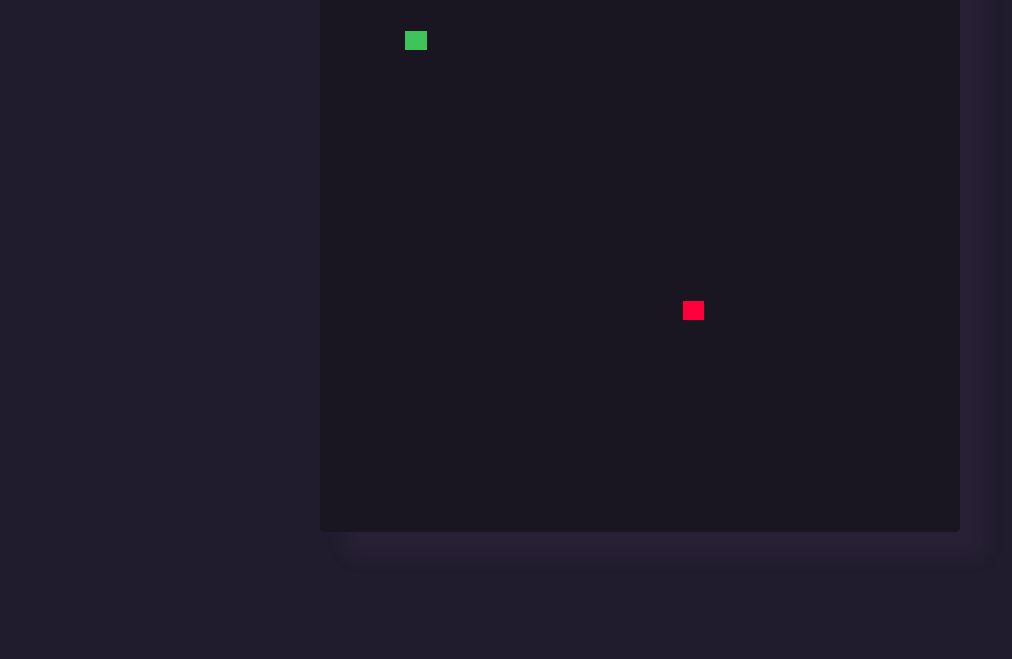
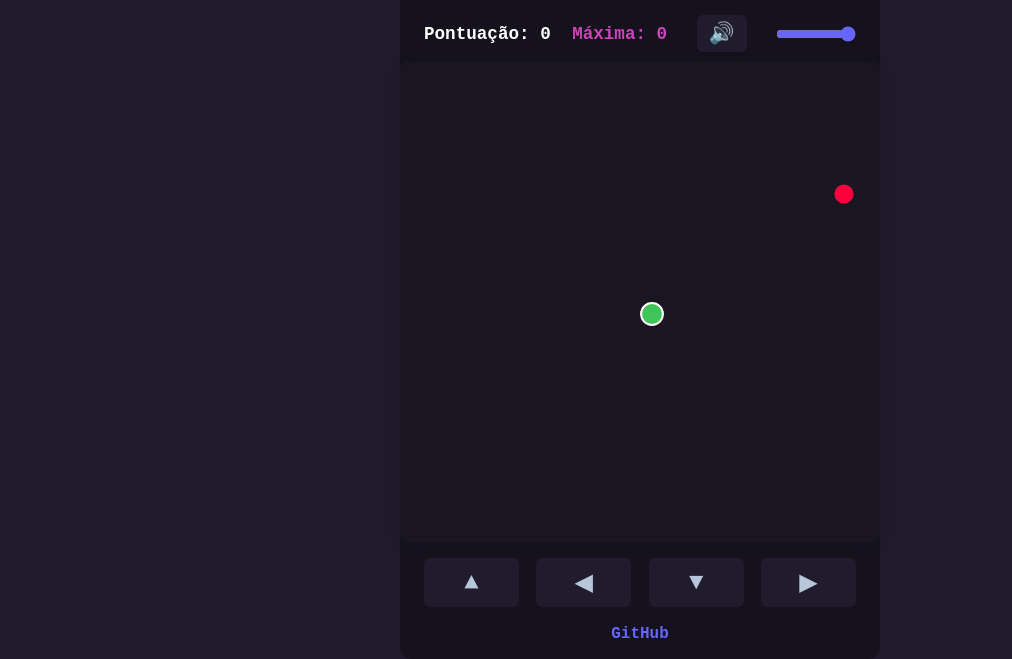
Before and after one commit to yuriharian/snake-game, a plain HTML site: page index.html in a window 1280 px wide. Shown: the part 173-832 px from the top of the page, without its empty margins (0-1012 px from the left). Before the commit the page ends 800 px from the top, so only its background shows below. Drawn offline with Linux system fonts and the light colour scheme.

Commit message:
Atualização total do jogo

```diff
--- a/index.html
+++ b/index.html
@@ -1,35 +1,57 @@
 <!DOCTYPE html>
 <html lang="pt-br">
   <head>
-    <meta charset="utf-8">
+    <meta charset="utf-8" />
     <title>Jogo da Cobrinha</title>
-    <meta name="viewport" content="width=device-width, initial-scale=1.0">
-    <link rel="stylesheet" href="style.css">
-    <link rel="stylesheet" href="https://cdnjs.cloudflare.com/ajax/libs/font-awesome/6.3.0/css/all.min.css">
+    <meta name="viewport" content="width=device-width, initial-scale=1.0" />
+    <link rel="icon" type="image/png" href="assets/YH_800x800.png" />
+    <link rel="stylesheet" href="style.css" />
     <script src="script.js" defer></script>
   </head>
   <body>
-    <div class="container">
-        <div class="logo">
-            <a href="https://github.com/yuriharian" target="_blank" alt="github"><img src="assets/YH_800x800.png"/></a>
-        </div><!--logo-->
-
+    <main class="snake-main">
+      <header class="snake-header">
+        <img src="assets/YH_800x800.png" alt="Logo" class="logo" />
         <h1>Jogo da Cobrinha</h1>
-        <p>Utilize as <span style="font-weight: bolder;">setas</span> para jogar!</p>
-
-        <div class="wrapper">
-            <div class="game-details">
-                <span class="score">Pontuação: 0</span>
-                <span class="high-score">Pontuação Máxima: 0</span>
-            </div><!--game-details-->
-            <div class="play-board"></div>
-            <div class="controls">
-                <i data-key="ArrowLeft" class="fa-solid fa-arrow-left-long"></i>
-                <i data-key="ArrowDown" class="fa-solid fa-arrow-down-long"></i>
-                <i data-key="ArrowUp" class="fa-solid fa-arrow-up-long"></i>
-                <i data-key="ArrowRight" class="fa-solid fa-arrow-right-long"></i>
-            </div><!--controls-->
-        </div><!--wrapper-->
-    </div><!--container-->
+        <p>Use WASD ou botões para jogar!</p>
+      </header>
+      <section class="snake-game-area">
+        <div class="snake-score-panel">
+          <span id="score">Pontuação: 0</span>
+          <span id="high-score">Máxima: 0</span>
+          <button
+            id="volume-btn"
+            title="Ativar/desativar som"
+            aria-label="Volume"
+            class="volume-btn"
+          >
+            🔊
+          </button>
+          <input
+            type="range"
+            id="volume-slider"
+            min="0"
+            max="1"
+            step="0.01"
+            value="1"
+            title="Volume"
+            aria-label="Volume"
+            class="volume-slider"
+          />
+        </div>
+        <div class="canvas-wrapper">
+          <canvas id="snake-canvas" width="480" height="480"></canvas>
+        </div>
+        <div class="snake-controls">
+          <button data-key="ArrowUp">▲</button>
+          <button data-key="ArrowLeft">◀</button>
+          <button data-key="ArrowDown">▼</button>
+          <button data-key="ArrowRight">▶</button>
+        </div>
+      </section>
+      <footer class="snake-footer">
+        <a href="https://github.com/yuriharian" target="_blank">GitHub</a>
+      </footer>
+    </main>
   </body>
 </html>
--- a/script.js
+++ b/script.js
@@ -1,88 +1,218 @@
-const playBoard = document.querySelector(".play-board");
-const scoreElement = document.querySelector(".score");
-const highScoreElement = document.querySelector(".high-score");
-const controls = document.querySelectorAll(".controls i");
+const canvas = document.getElementById("snake-canvas");
+const ctx = canvas.getContext("2d");
+const scoreEl = document.getElementById("score");
+const highScoreEl = document.getElementById("high-score");
+const controls = document.querySelectorAll(".snake-controls button");
+const volumeBtn = document.getElementById("volume-btn");
+const volumeSlider = document.getElementById("volume-slider");
+const audio = new Audio("assets/audio.mp3");
 
-const audio = new Audio("assets/audio.mp3")
+const theme = {
+  bg: "#191622",
+  snake: "#3fc459",
+  food: "#FF003D",
+  border: "#fff",
+};
+const grid = 24;
+const size = 20;
+let snake, dir, nextDir, food, score, highScore, gameOver, speed, muted;
 
-let gameOver = false;
-let foodX, foodY;
-let snakeX = 5, snakeY = 5;
-let speedX = 0, speedY = 0;
-let snakeBody = [];
-let setIntervalId;
-let score = 0;
-
-let highScore = localStorage.getItem("high-score") || 0;
-highScoreElement.innerText = `Pontuação Máxima: ${highScore}`;
-
-const updateFoodPosition = () => {
-    foodX = Math.floor(Math.random() * 30) + 1;
-    foodY = Math.floor(Math.random() * 30) + 1;
+function initGame() {
+  snake = [{ x: 10, y: 10 }];
+  dir = { x: 0, y: 0 };
+  nextDir = { x: 0, y: 0 };
+  food = spawnFood();
+  score = 0;
+  highScore = parseInt(localStorage.getItem("high-score")) || 0;
+  gameOver = false;
+  speed = 10;
+  muted = false;
+  updateScore();
 }
 
-const handleGameOver = () => {
-    clearInterval(setIntervalId);
-    alert("Game Over! Aperte em OK para reiniciar...");
-    location.reload();
+function spawnFood() {
+  let pos;
+  do {
+    pos = {
+      x: Math.floor(Math.random() * size),
+      y: Math.floor(Math.random() * size),
+    };
+  } while (snake && snake.some((s) => s.x === pos.x && s.y === pos.y));
+  return pos;
 }
 
-const changeDirection = e => {
-    if(e.key === "ArrowUp" && speedY != 1) {
-        speedX = 0;
-        speedY = -1;
-    } else if(e.key === "ArrowDown" && speedY != -1) {
-        speedX = 0;
-        speedY = 1;
-    } else if(e.key === "ArrowLeft" && speedX != 1) {
-        speedX = -1;
-        speedY = 0;
-    } else if(e.key === "ArrowRight" && speedX != -1) {
-        speedX = 1;
-        speedY = 0;
+function draw() {
+  ctx.fillStyle = theme.bg;
+  ctx.fillRect(0, 0, canvas.width, canvas.height);
+  // Food
+  ctx.fillStyle = theme.food;
+  ctx.beginPath();
+  ctx.arc(
+    food.x * grid + grid / 2,
+    food.y * grid + grid / 2,
+    grid / 2.5,
+    0,
+    2 * Math.PI
+  );
+  ctx.fill();
+  // Snake
+  ctx.fillStyle = theme.snake;
+  snake.forEach((s, i) => {
+    ctx.beginPath();
+    ctx.arc(
+      s.x * grid + grid / 2,
+      s.y * grid + grid / 2,
+      grid / 2.2,
+      0,
+      2 * Math.PI
+    );
+    ctx.fill();
+    if (i === 0) {
+      ctx.strokeStyle = theme.border;
+      ctx.lineWidth = 2;
+      ctx.stroke();
     }
+  });
 }
 
-controls.forEach(button => button.addEventListener("click", () => changeDirection({ key: button.dataset.key })));
-
-const initGame = () => {
-    if(gameOver) return handleGameOver();
-    let html = `<div class="food" style="grid-area: ${foodY} / ${foodX}"></div>`;
-
-    if(snakeX === foodX && snakeY === foodY) {
-        updateFoodPosition();
-        snakeBody.push([foodY, foodX]);
-        audio.play()
-        score++;
-        highScore = score >= highScore ? score : highScore;
-        localStorage.setItem("high-score", highScore);
-        scoreElement.innerText = `Pontuação: ${score}`;
-        highScoreElement.innerText = `Pontuação Máxima: ${highScore}`;
+function updateScore() {
+  scoreEl.textContent = `Pontuação: ${score}`;
+  highScoreEl.textContent = `Máxima: ${highScore}`;
 }
 
-    snakeX += speedX;
-    snakeY += speedY;
-
-    for (let i = snakeBody.length - 1; i > 0; i--) {
-        snakeBody[i] = snakeBody[i - 1];
+function move() {
+  if (gameOver || (dir.x === 0 && dir.y === 0)) return;
+  dir = { ...nextDir };
+  const head = { x: snake[0].x + dir.x, y: snake[0].y + dir.y };
+  // Wall
+  if (head.x < 0 || head.x >= size || head.y < 0 || head.y >= size)
+    return end();
+  // Self
+  if (snake.some((s, i) => i && s.x === head.x && s.y === head.y)) return end();
+  snake.unshift(head);
+  // Eat
+  if (head.x === food.x && head.y === food.y) {
+    score++;
+    if (!muted) {
+      audio.currentTime = 0;
+      audio.play();
     }
-    snakeBody[0] = [snakeX, snakeY];
-
-    if(snakeX <= 0 || snakeX > 30 || snakeY <= 0 || snakeY > 30) {
-        return gameOver = true;
+    if (score > highScore) {
+      highScore = score;
+      localStorage.setItem("high-score", highScore);
+    }
+    food = spawnFood();
+  } else {
+    snake.pop();
+  }
+  updateScore();
 }
 
-    for (let i = 0; i < snakeBody.length; i++) {
-        html += `<div class="head" style="grid-area: ${snakeBody[i][1]} / ${snakeBody[i][0]}"></div>`;
-
-        if (i !== 0 && snakeBody[0][1] === snakeBody[i][1] && snakeBody[0][0] === snakeBody[i][0]) {
+function end() {
   gameOver = true;
-        }
+  setTimeout(() => {
+    alert("Game Over! Clique em OK para reiniciar.");
+    initGame();
+  }, 100);
 }
 
-    playBoard.innerHTML = html;
+function gameLoop() {
+  move();
+  draw();
 }
 
-updateFoodPosition();
-setIntervalId = setInterval(initGame, 100);
-document.addEventListener("keyup", changeDirection);
+// Controls
+function setDir(key) {
+  if (gameOver) return;
+  let d = dir;
+  // Aceita WASD e setas
+  const up = key === "ArrowUp" || key === "w" || key === "W";
+  const down = key === "ArrowDown" || key === "s" || key === "S";
+  const left = key === "ArrowLeft" || key === "a" || key === "A";
+  const right = key === "ArrowRight" || key === "d" || key === "D";
+  if (d.x === 0 && d.y === 0) {
+    if (up) d = { x: 0, y: -1 };
+    if (down) d = { x: 0, y: 1 };
+    if (left) d = { x: -1, y: 0 };
+    if (right) d = { x: 1, y: 0 };
+    dir = nextDir = d;
+    return;
+  }
+  if (up && d.y !== 1) nextDir = { x: 0, y: -1 };
+  if (down && d.y !== -1) nextDir = { x: 0, y: 1 };
+  if (left && d.x !== 1) nextDir = { x: -1, y: 0 };
+  if (right && d.x !== -1) nextDir = { x: 1, y: 0 };
+}
+
+document.addEventListener("keydown", (e) => setDir(e.key));
+controls.forEach((btn) =>
+  btn.addEventListener("click", () => setDir(btn.dataset.key))
+);
+
+// Swipe
+let swipeStart = null;
+canvas.addEventListener("touchstart", (e) => {
+  if (e.touches.length !== 1) return;
+  const t = e.touches[0];
+  swipeStart = { x: t.clientX, y: t.clientY };
+});
+canvas.addEventListener(
+  "touchmove",
+  (e) => {
+    // Previne scroll durante o swipe
+    e.preventDefault();
+  },
+  { passive: false }
+);
+canvas.addEventListener("touchend", (e) => {
+  if (!swipeStart) return;
+  const t = e.changedTouches[0];
+  const dx = t.clientX - swipeStart.x;
+  const dy = t.clientY - swipeStart.y;
+  // Só reconhece swipe se movimento for suficiente
+  if (Math.abs(dx) < 30 && Math.abs(dy) < 30) {
+    swipeStart = null;
+    return;
+  }
+  if (Math.abs(dx) > Math.abs(dy)) {
+    if (dx > 30) setDir("ArrowRight");
+    else if (dx < -30) setDir("ArrowLeft");
+  } else {
+    if (dy > 30) setDir("ArrowDown");
+    else if (dy < -30) setDir("ArrowUp");
+  }
+  swipeStart = null;
+});
+
+// Volume
+function updateVolumeIcon() {
+  volumeBtn.textContent = muted || audio.volume === 0 ? "🔇" : "🔊";
+}
+volumeBtn.addEventListener("click", () => {
+  muted = !muted;
+  audio.muted = muted;
+  updateVolumeIcon();
+});
+volumeSlider.addEventListener("input", () => {
+  audio.volume = Number(volumeSlider.value);
+  muted = audio.volume === 0;
+  audio.muted = muted;
+  updateVolumeIcon();
+});
+audio.volume = Number(volumeSlider.value);
+updateVolumeIcon();
+
+// Loop
+let last = 0;
+function loop(ts) {
+  if (!last) last = ts;
+  if (ts - last > 1000 / speed) {
+    gameLoop();
+    last = ts;
+  }
+  requestAnimationFrame(loop);
+}
+
+initGame();
+
+requestAnimationFrame(loop);
--- a/style.css
+++ b/style.css
@@ -2,130 +2,238 @@
   margin: 0;
   padding: 0;
   box-sizing: border-box;
-  font-family: 'Courier New', Courier, monospace;
+  font-family: "Courier New", Courier, monospace;
 }
 
 body {
+  background: #201b2d;
+  min-height: 100vh;
   display: flex;
   align-items: center;
   justify-content: center;
-  background: #201b2d;
+  overscroll-behavior: contain;
+  touch-action: none;
 }
 
-.container {
-  display: inline-block;
-  text-align: center;
+.snake-main {
+  background: #15121e;
+  border-radius: 12px;
+  box-shadow: 0 8px 32px 0 rgba(32, 27, 45, 0.3);
+  padding: 32px 24px 16px 24px;
+  display: flex;
+  flex-direction: column;
+  align-items: center;
+  min-width: 340px;
+  max-width: 480px;
 }
 
-.logo img{
-  width: 80px;
-  height: 80px;
-  position: absolute;
-  top: 10px;
-  left: 10px;
-  user-select: none;
-  -moz-user-select: none;
-  -webkit-user-drag: none;
-  -webkit-user-select: none;
-  -ms-user-select: none;
+.snake-header {
+  text-align: center;
+  margin-bottom: 18px;
 }
 
-h1, p {
-  color: #ffffff;
+* {
+  margin: 0;
+  padding: 0;
+  box-sizing: border-box;
+  font-family: "Courier New", Courier, monospace;
 }
 
-.wrapper {
-  width: 80vmin;
-  height: 80vmin;
+body {
+  background: #201b2d;
+  min-height: 100vh;
   display: flex;
-  overflow: hidden;
-  flex-direction: column;
+  align-items: center;
   justify-content: center;
-  border-radius: 5px;
-  background: #15121e;
-  box-shadow: 25px 25px 20px 0px rgba(120,100,150,0.1);
-  margin-top: 10px;
 }
 
-.game-details {
-  color: #ffffff;
-  font-weight: bold;
-  font-size: 1.2rem;
-  padding: 20px 27px;
+.snake-main {
+  background: #15121e;
+  border-radius: 12px;
+  box-shadow: 0 8px 32px 0 rgba(32, 27, 45, 0.3);
+  padding: 32px 24px 16px 24px;
   display: flex;
-  justify-content: space-between;
+  flex-direction: column;
+  align-items: center;
+  min-width: 340px;
+  max-width: 480px;
 }
 
-.play-board {
-  height: 100%;
-  width: 100%;
-  display: grid;
-  background: #191622;
-  grid-template: repeat(30, 1fr) / repeat(30, 1fr);
+.snake-header {
+  text-align: center;
+  margin-bottom: 18px;
 }
 
-.play-board .food {
-  background: #FF003D;
+.logo {
+  width: 64px;
+  height: 64px;
+  margin-bottom: 8px;
+  border-radius: 50%;
+  box-shadow: 0 2px 8px rgba(32, 27, 45, 0.2);
 }
 
-.play-board .head {
-  background: #3fc459;
+.snake-header h1 {
+  color: #fff;
+  font-size: 2rem;
+  margin-bottom: 6px;
 }
 
-.controls {
-  display: none;
-  justify-content: space-between;
+.snake-header p {
+  color: #b8c6dc;
+  font-size: 1rem;
 }
 
-.controls i {
-  padding: 25px 0;
-  text-align: center;
-  font-size: 1.3rem;
-  color: #B8C6DC;
-  width: calc(100% / 4);
-  cursor: pointer;
-  border-right: 1px solid #171B26;
+.snake-game-area {
+  width: 100%;
+  display: flex;
+  flex-direction: column;
+  align-items: center;
 }
 
-.high-score {
+.snake-score-panel {
+  width: 100%;
+  display: flex;
+  align-items: center;
+  justify-content: space-between;
+  color: #fff;
+  font-weight: bold;
+  font-size: 1.1rem;
+  margin-bottom: 10px;
+  gap: 8px;
+}
+
+#high-score {
   animation: rgb 6s linear 0s infinite;
 }
 
 @keyframes rgb {
-  0% {color: #6666ff;}
-  10% {color: #0099ff;}
-  50% {color: #00ff00;}
-  75% {color: #ff3399;}
-  100% {color: #6666ff;}
-}
-
-@media screen and (max-width: 800px) {
-  .wrapper {
-    width: 90vmin;
-    height: 115vmin;
+  0% {
+    color: #6666ff;
   }
-
-  .game-details {
-    font-size: 1rem;
-    padding: 15px 27px;
+  10% {
+    color: #0099ff;
   }
-
-  .controls {
-    display: flex;
+  50% {
+    color: #00ff00;
   }
-
-  .controls i {
-    padding: 15px 0;
-    font-size: 1rem;
+  75% {
+    color: #ff3399;
+  }
+  100% {
+    color: #6666ff;
   }
 }
 
-@media screen and (max-width: 700px) {
-  .logo img {
-    display: inline-block;
-    position: relative;
-    margin-bottom: 10px;
-    width: 60px;
-    height: 60px;
+.canvas-wrapper {
+  width: 100%;
+  display: flex;
+  justify-content: center;
+  align-items: center;
+  margin-bottom: 16px;
+}
+
+#snake-canvas {
+  background: #191622;
+  border-radius: 8px;
+  box-shadow: 0 2px 12px rgba(32, 27, 45, 0.2);
+  display: block;
+  touch-action: none;
+}
+
+.snake-controls {
+  display: flex;
+  justify-content: space-between;
+  width: 100%;
+  margin-bottom: 8px;
+}
+.snake-controls button {
+  background: #201b2d;
+  color: #b8c6dc;
+  border: none;
+  font-size: 1.5rem;
+  padding: 10px 0;
+  width: 22%;
+  border-radius: 6px;
+  cursor: pointer;
+  transition: background 0.2s, color 0.2s;
+}
+.snake-controls button:active {
+  background: #6666ff;
+  color: #fff;
+}
+
+#volume-btn.volume-btn {
+  background: #201b2d;
+  color: #b8c6dc;
+  border: none;
+  font-size: 1.3rem;
+  border-radius: 6px;
+  cursor: pointer;
+  padding: 6px 12px;
+  margin-left: 8px;
+  transition: background 0.2s, color 0.2s;
+}
+#volume-btn.volume-btn:active {
+  background: #6666ff;
+  color: #fff;
+}
+#volume-slider.volume-slider {
+  width: 80px;
+  margin-left: 8px;
+  accent-color: #6666ff;
+  vertical-align: middle;
+}
+
+.snake-footer {
+  text-align: center;
+  margin-top: 10px;
+}
+.snake-footer a {
+  color: #6666ff;
+  text-decoration: none;
+  font-weight: bold;
+  font-size: 1rem;
+  transition: color 0.2s;
+}
+.snake-footer a:hover {
+  color: #ff3399;
+}
+
+@media screen and (max-width: 600px) {
+  body {
+    min-height: 100vh;
+    align-items: flex-start;
+    justify-content: flex-start;
+    overflow-x: hidden;
+  }
+  .snake-main {
+    padding: 8px 0 0 0;
+    min-width: 100vw;
+    max-width: 100vw;
+    border-radius: 0;
+    box-shadow: none;
+  }
+  .canvas-wrapper {
+    margin: 0 auto 8px auto;
+    width: 98vw;
+    max-width: 98vw;
+    height: auto;
+    justify-content: center;
+    align-items: center;
+  }
+  #snake-canvas {
+    width: 98vw !important;
+    height: 98vw !important;
+    max-width: 98vw !important;
+    max-height: 98vw !important;
+    display: block;
+    border-radius: 0;
+    box-shadow: none;
+  }
+  .snake-score-panel,
+  .snake-controls,
+  .snake-footer {
+    max-width: 98vw;
+    margin: 0 auto 8px auto;
   }
 }
```
Lines whose indentation alone changed are shown as unchanged.
